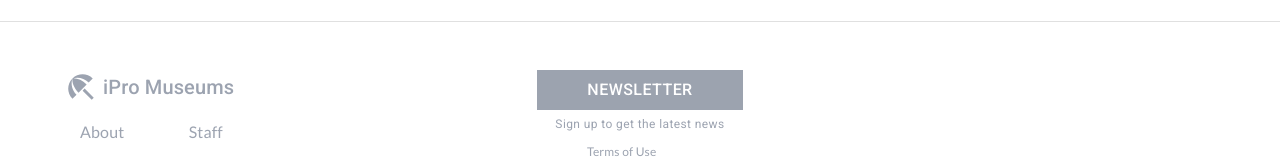
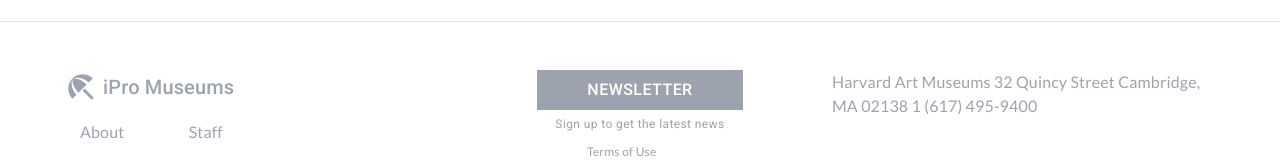
Before and after one commit to Azizkhuja/Exhibition, a React (Create React App) app: page / in a window 1280 px wide. Shown: the part 3491-3655 px from the top of the page. Built offline with nearby package versions, Linux system fonts and the light colour scheme.

Commit message:
APP-04 Add items

```diff
--- a/src/components/Home/Footer/Footer.tsx
+++ b/src/components/Home/Footer/Footer.tsx
@@ -140,7 +140,15 @@ const Footer = () => {
           </Grid>
         </Grid>
         <Grid item md={4}>
-          <Grid item></Grid>
+          <Grid item sx={{ display: "flex" }}>
+            <Grid></Grid>
+            <Grid>
+              <p>
+                Harvard Art Museums 32 Quincy Street Cambridge, MA 02138 1 (617)
+                495-9400
+              </p>
+            </Grid>
+          </Grid>
           <Grid item></Grid>
         </Grid>
       </Grid>
```
